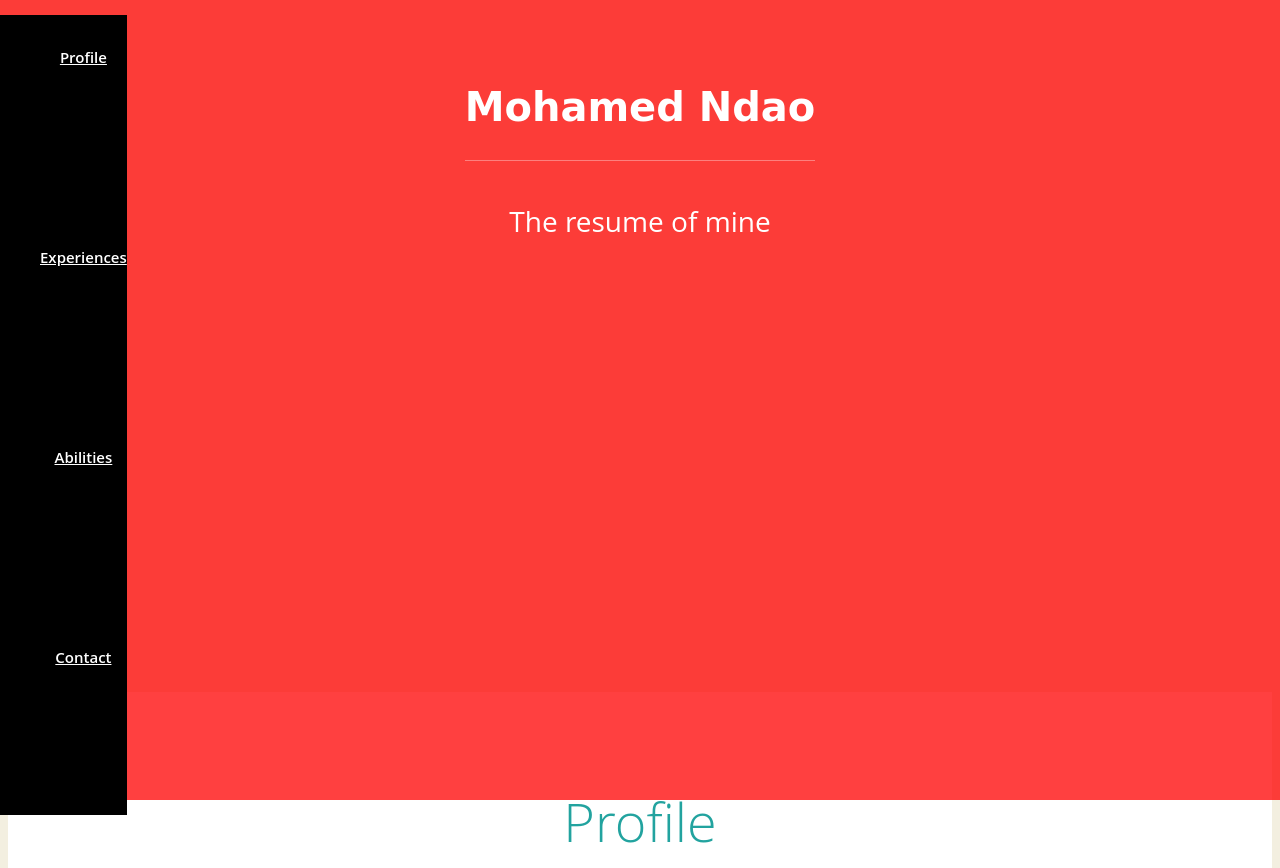
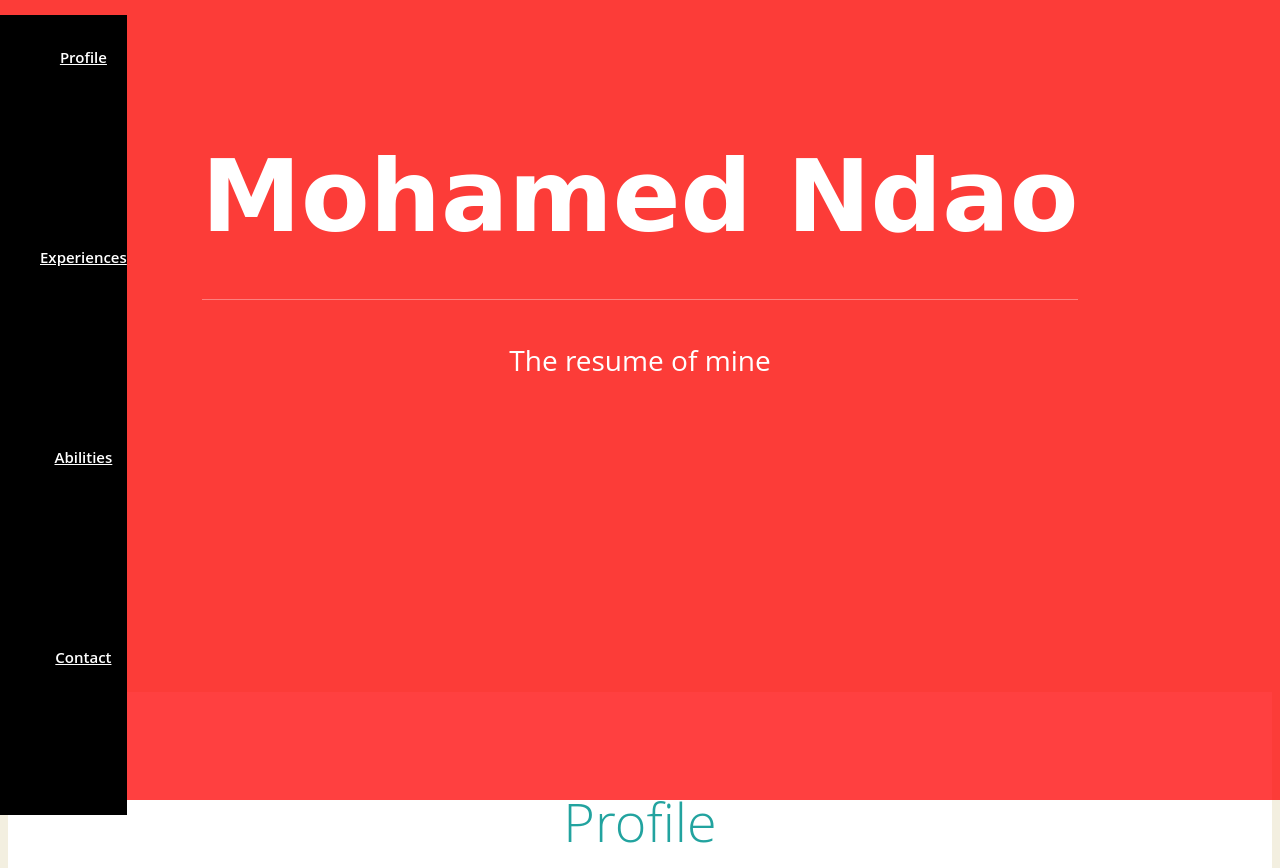
Before and after one commit to Ndao9/Ndao-s-Website, a plain HTML site: page index.html in a window 1280 px wide. Shown: the top 868 px of the page. Drawn offline with Linux system fonts and the light colour scheme.

Commit message:
Update style.css

```diff
--- a/style.css
+++ b/style.css
@@ -1,6 +1,6 @@
 html, body { color: #434242; font-family: 'Open Sans', sans-serif !important; height: 100%; }
 body { background: #F3EFE0; font-size: 15px; line-height: 1.64; }
-h1 { font-family:'Brush Script MT', cursive; margin-bottom: 20px; font-size: 40px; }
+h1 { font-family:'Brush Script MT', cursive; margin-bottom: 20px; font-size: 100px; }
 h2, h3, h4, h5, h6, .h1, .h2, .h3, .h4, .h5, .h6, strong, b { font-family: 'Open Sans', sans-serif !important; margin-bottom: 20px; }
 h1,h4 { font-weight: 700; margin-bottom: 10px; }
 h2,h3 { font-weight: 300; color: #22A39F; }
```
